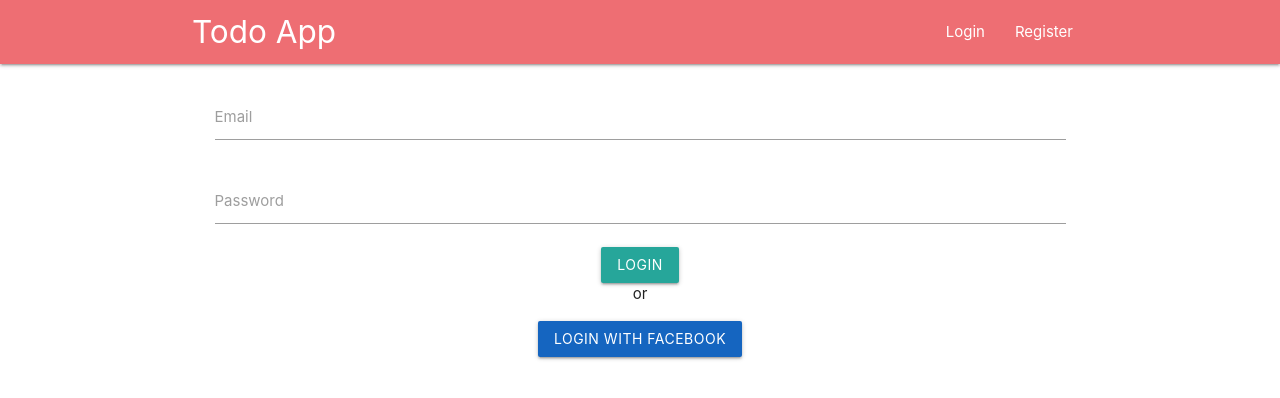
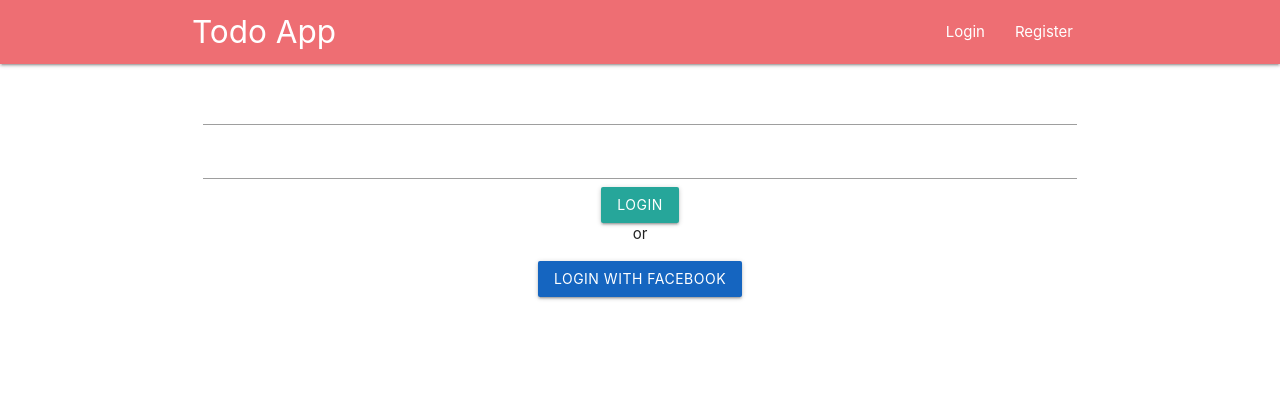
Before and after one commit to mrkaza/todo-react-ts, a React (Create React App) app: page / in a window 1280 px wide. Shown: the top 398 px of the page. Built offline with nearby package versions, Linux system fonts and the light colour scheme.

Commit message:
added react-hook-form to login page

```diff
--- a/package.json
+++ b/package.json
@@ -69,6 +69,7 @@
     "postcss-preset-env": "^6.7.0",
     "prettier": "^2.2.1",
     "react-app-rewire-postcss": "^3.0.2",
-    "react-app-rewired": "^2.1.8"
+    "react-app-rewired": "^2.1.8",
+    "react-hook-form": "^6.13.1"
   }
 }
--- a/src/modules/auth/components/SignIn.tsx
+++ b/src/modules/auth/components/SignIn.tsx
@@ -2,30 +2,38 @@ import { Button, Input } from 'components';
 import { RootStore } from 'consts';
 import { login } from 'modules/auth';
 import React, { useState } from 'react';
+import { useForm } from 'react-hook-form';
 import { useDispatch, useSelector } from 'react-redux';
 
 import { Facebook } from './Facebook';
 
 export const SignIn: React.FC = () => {
-  const [email, setEmail] = useState<string>('');
-  const [password, setPassword] = useState<string>('');
+  // const [email, setEmail] = useState<string>('');
+  // const [password, setPassword] = useState<string>('');
   const dispatch = useDispatch();
 
   const errorMessage: null | string = useSelector(
     (state: RootStore) => state.auth.loginError,
   );
 
-  const handleSubmit = (e: React.SyntheticEvent) => {
-    e.preventDefault();
-    dispatch(login(email, password));
-    setEmail('');
-    setPassword('');
+  const { register, handleSubmit, errors } = useForm();
+
+  // const handleSubmit = (e: React.SyntheticEvent) => {
+  //   e.preventDefault();
+  //   dispatch(login(email, password));
+  //   // setEmail('');
+  //   // setPassword('');
+  // };
+
+  const onSubmit = (data: any) => {
+    dispatch(login(data.email, data.password));
+    console.log(data);
   };
-
+  console.log(errors);
   return (
     <div>
-      <form className="col s12" onSubmit={handleSubmit}>
-        <Input
+      <form className="col s12" onSubmit={handleSubmit(onSubmit)}>
+        {/* <Input
           value={email}
           id="email"
           type="email"
@@ -42,7 +50,32 @@ export const SignIn: React.FC = () => {
           onChange={(e) => setPassword(e.target.value)}
           htmlFor="password"
           label="Password"
+        /> */}
+        <input
+          name="email"
+          ref={register({
+            required: { value: true, message: 'This field is required' },
+            pattern: {
+              value: /^[a-z0-9._%+-]+@[a-z0-9.-]+\.[a-z]{2,4}$/,
+              message: 'Email is not formed correctly',
+            },
+          })}
         />
+        {errors.email && <p className="red-text">{errors.email.message}</p>}
+        <input
+          type="password"
+          name="password"
+          ref={register({
+            required: { value: true, message: 'This field is required' },
+            minLength: {
+              value: 8,
+              message: 'Minimal lenght of password is 8 char.',
+            },
+          })}
+        />
+        {errors.password && (
+          <p className="red-text">{errors.password.message}</p>
+        )}
         <div className="facebook col s12">
           <Button
             className="btn waves-effect waves-light"
```
Also changed, not shown: 1 other file (tests, documents, lock files or other folders).
